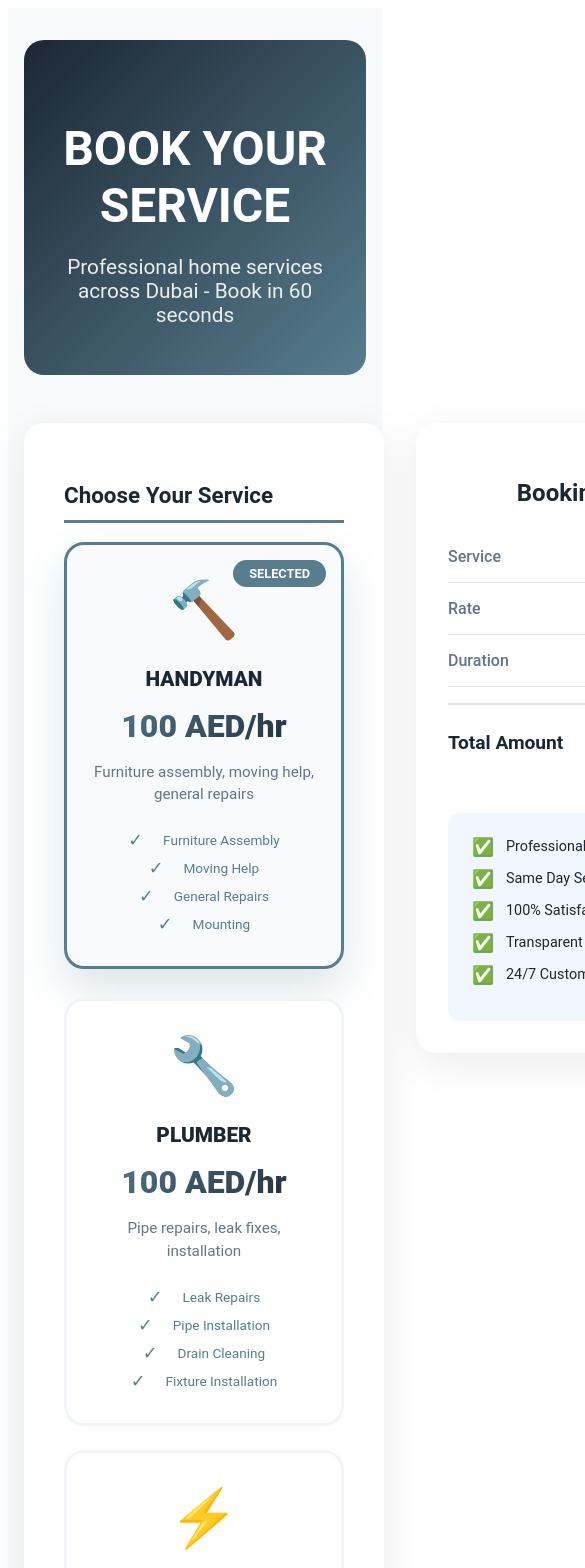
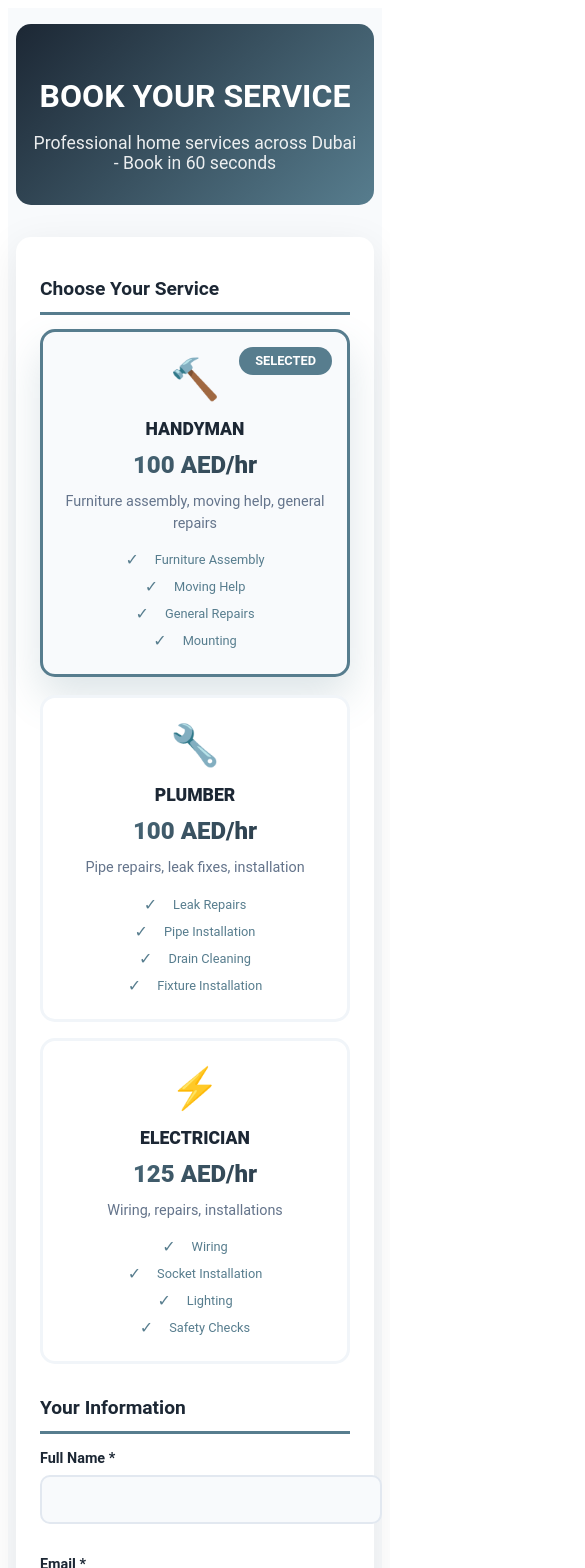
Before and after one commit to alpamayo73/main, a Next.js app: page /booking in a window 390 px wide. Shown: the top 1568 px of the page, 585 px wide, since content can reach past the window. Built offline with nearby package versions, Linux system fonts and the light colour scheme.

Commit message:
Update booking.js

```diff
--- a/src/pages/booking.js
+++ b/src/pages/booking.js
@@ -1,4 +1,4 @@
-import { useState } from 'react';
+import { useState, useEffect } from 'react';
 import Head from 'next/head';
 
 export default function Booking() {
@@ -11,12 +11,13 @@ export default function Booking() {
     area: '',
     date: '',
     time: '',
-    duration: 1, // Changed default to 1 hour
+    duration: 1,
     description: ''
   });
 
   const [isSubmitting, setIsSubmitting] = useState(false);
   const [submitMessage, setSubmitMessage] = useState('');
+  const [isMobile, setIsMobile] = useState(false);
 
   const dubaiAreas = [
     'Downtown Dubai', 'Dubai Marina', 'Jumeirah', 'Al Barsha', 'Al Quoz',
@@ -62,6 +63,18 @@ export default function Booking() {
     '17:00', '17:30', '18:00', '18:30', '19:00', '19:30'
   ];
 
+  // Check if mobile on mount and resize
+  useEffect(() => {
+    const checkMobile = () => {
+      setIsMobile(window.innerWidth < 768);
+    };
+
+    checkMobile();
+    window.addEventListener('resize', checkMobile);
+
+    return () => window.removeEventListener('resize', checkMobile);
+  }, []);
+
   const handleChange = (e) => {
     setFormData({
       ...formData,
@@ -105,7 +118,7 @@ export default function Booking() {
           area: '',
           date: '',
           time: '',
-          duration: 1, // Reset to 1 hour
+          duration: 1,
           description: ''
         });
       } else {
@@ -127,70 +140,73 @@ export default function Booking() {
     container: {
       maxWidth: '1200px',
       margin: '0 auto',
-      padding: '2rem 1rem',
+      padding: isMobile ? '1rem 0.5rem' : '2rem 1rem',
       fontFamily: 'Roboto, sans-serif',
       backgroundColor: '#f8fafc'
     },
     header: {
       textAlign: 'center',
-      marginBottom: '3rem',
-      padding: '3rem 1rem',
+      marginBottom: isMobile ? '2rem' : '3rem',
+      padding: isMobile ? '2rem 1rem' : '3rem 1rem',
       background: 'linear-gradient(135deg, #1C2734 0%, #577D8E 100%)',
-      borderRadius: '20px',
+      borderRadius: isMobile ? '15px' : '20px',
       color: 'white'
     },
     title: {
-      fontSize: '3rem',
+      fontSize: isMobile ? '2rem' : '3rem',
       fontWeight: '700',
       marginBottom: '1rem',
       textTransform: 'uppercase'
     },
     subtitle: {
-      fontSize: '1.3rem',
+      fontSize: isMobile ? '1.1rem' : '1.3rem',
       opacity: 0.9,
       marginBottom: '0'
     },
     content: {
       display: 'grid',
-      gridTemplateColumns: '1fr 400px',
-      gap: '2rem',
+      gridTemplateColumns: isMobile ? '1fr' : '1fr 400px',
+      gap: isMobile ? '1rem' : '2rem',
       alignItems: 'start'
     },
     formSection: {
       backgroundColor: 'white',
-      padding: '2.5rem',
-      borderRadius: '20px',
-      boxShadow: '0 10px 40px rgba(0,0,0,0.08)'
+      padding: isMobile ? '1.5rem' : '2.5rem',
+      borderRadius: isMobile ? '15px' : '20px',
+      boxShadow: '0 10px 40px rgba(0,0,0,0.08)',
+      order: isMobile ? 1 : 'unset'
     },
     summarySection: {
       backgroundColor: 'white',
-      padding: '2rem',
-      borderRadius: '20px',
+      padding: isMobile ? '1.5rem' : '2rem',
+      borderRadius: isMobile ? '15px' : '20px',
       boxShadow: '0 10px 40px rgba(0,0,0,0.08)',
-      position: 'sticky',
-      top: '2rem'
+      position: isMobile ? 'static' : 'sticky',
+      top: isMobile ? 'unset' : '2rem',
+      order: isMobile ? 2 : 'unset',
+      marginBottom: isMobile ? '1rem' : '0'
     },
     section: {
-      marginBottom: '2.5rem'
+      marginBottom: isMobile ? '2rem' : '2.5rem'
     },
     sectionTitle: {
-      fontSize: '1.4rem',
+      fontSize: isMobile ? '1.2rem' : '1.4rem',
       fontWeight: '700',
       color: '#1C2734',
-      marginBottom: '1.5rem',
+      marginBottom: isMobile ? '1rem' : '1.5rem',
       paddingBottom: '0.75rem',
       borderBottom: '3px solid #577D8E'
     },
     serviceGrid: {
       display: 'grid',
-      gridTemplateColumns: 'repeat(auto-fit, minmax(280px, 1fr))',
-      gap: '1.5rem',
+      gridTemplateColumns: isMobile ? '1fr' : 'repeat(auto-fit, minmax(280px, 1fr))',
+      gap: isMobile ? '1rem' : '1.5rem',
       marginBottom: '1rem'
     },
     serviceCard: {
       border: '3px solid #f1f5f9',
-      borderRadius: '20px',
-      padding: '2rem 1.5rem',
+      borderRadius: isMobile ? '15px' : '20px',
+      padding: isMobile ? '1.5rem 1rem' : '2rem 1.5rem',
       cursor: 'pointer',
       transition: 'all 0.4s ease',
       backgroundColor: 'white',
@@ -201,35 +217,35 @@ export default function Booking() {
     serviceCardSelected: {
       borderColor: '#577D8E',
       backgroundColor: '#f8fafc',
-      transform: 'translateY(-5px)',
+      transform: isMobile ? 'translateY(-2px)' : 'translateY(-5px)',
       boxShadow: '0 20px 40px rgba(87, 125, 142, 0.2)'
     },
     serviceIcon: {
-      fontSize: '3.5rem',
-      marginBottom: '1.5rem',
+      fontSize: isMobile ? '2.5rem' : '3.5rem',
+      marginBottom: isMobile ? '1rem' : '1.5rem',
       display: 'block'
     },
     serviceName: {
-      fontSize: '1.3rem',
+      fontSize: isMobile ? '1.1rem' : '1.3rem',
       fontWeight: '800',
       color: '#1C2734',
-      marginBottom: '1rem',
+      marginBottom: isMobile ? '0.75rem' : '1rem',
       textTransform: 'uppercase'
     },
     servicePrice: {
-      fontSize: '2rem',
+      fontSize: isMobile ? '1.5rem' : '2rem',
       fontWeight: '900',
       color: '#577D8E',
-      marginBottom: '1rem',
+      marginBottom: isMobile ? '0.75rem' : '1rem',
       background: 'linear-gradient(135deg, #577D8E, #1C2734)',
       WebkitBackgroundClip: 'text',
       WebkitTextFillColor: 'transparent'
     },
     serviceDescription: {
-      fontSize: '0.95rem',
+      fontSize: isMobile ? '0.9rem' : '0.95rem',
       color: '#64748b',
       lineHeight: '1.5',
-      marginBottom: '1.5rem'
+      marginBottom: isMobile ? '1rem' : '1.5rem'
     },
     serviceFeatures: {
       display: 'flex',
@@ -238,7 +254,7 @@ export default function Booking() {
       marginTop: '1rem'
     },
     serviceFeature: {
-      fontSize: '0.85rem',
+      fontSize: isMobile ? '0.8rem' : '0.85rem',
       color: '#577D8E',
       display: 'flex',
       alignItems: 'center',
@@ -262,44 +278,44 @@ export default function Booking() {
     },
     formGrid: {
       display: 'grid',
-      gridTemplateColumns: 'repeat(auto-fit, minmax(250px, 1fr))',
-      gap: '1.5rem',
+      gridTemplateColumns: isMobile ? '1fr' : 'repeat(auto-fit, minmax(250px, 1fr))',
+      gap: isMobile ? '1rem' : '1.5rem',
       marginBottom: '1rem'
     },
     formGroup: {
-      marginBottom: '1.5rem'
+      marginBottom: isMobile ? '1rem' : '1.5rem'
     },
     label: {
       display: 'block',
       marginBottom: '0.5rem',
       fontWeight: '600',
       color: '#1C2734',
-      fontSize: '0.95rem'
+      fontSize: isMobile ? '0.9rem' : '0.95rem'
     },
     input: {
       width: '100%',
-      padding: '1rem',
+      padding: isMobile ? '0.875rem' : '1rem',
       border: '2px solid #e2e8f0',
-      borderRadius: '12px',
-      fontSize: '1rem',
+      borderRadius: isMobile ? '10px' : '12px',
+      fontSize: isMobile ? '0.95rem' : '1rem',
       transition: 'all 0.3s ease',
       backgroundColor: '#f8fafc'
     },
     select: {
       width: '100%',
-      padding: '1rem',
+      padding: isMobile ? '0.875rem' : '1rem',
       border: '2px solid #e2e8f0',
-      borderRadius: '12px',
-      fontSize: '1rem',
+      borderRadius: isMobile ? '10px' : '12px',
+      fontSize: isMobile ? '0.95rem' : '1rem',
       backgroundColor: '#f8fafc',
       transition: 'all 0.3s ease'
     },
     textarea: {
       width: '100%',
-      padding: '1rem',
+      padding: isMobile ? '0.875rem' : '1rem',
       border: '2px solid #e2e8f0',
-      borderRadius: '12px',
-      fontSize: '1rem',
+      borderRadius: isMobile ? '10px' : '12px',
+      fontSize: isMobile ? '0.95rem' : '1rem',
       minHeight: '120px',
       resize: 'vertical',
       backgroundColor: '#f8fafc',
@@ -311,85 +327,88 @@ export default function Booking() {
       boxShadow: '0 0 0 3px rgba(87, 125, 142, 0.1)'
     },
     summaryTitle: {
-      fontSize: '1.5rem',
+      fontSize: isMobile ? '1.3rem' : '1.5rem',
       fontWeight: '700',
       color: '#1C2734',
-      marginBottom: '1.5rem',
+      marginBottom: isMobile ? '1rem' : '1.5rem',
       textAlign: 'center'
     },
     summaryItem: {
       display: 'flex',
       justifyContent: 'space-between',
       alignItems: 'center',
-      padding: '1rem 0',
+      padding: isMobile ? '0.75rem 0' : '1rem 0',
       borderBottom: '1px solid #e2e8f0'
     },
     summaryLabel: {
       color: '#64748b',
-      fontWeight: '500'
+      fontWeight: '500',
+      fontSize: isMobile ? '0.9rem' : '1rem'
     },
     summaryValue: {
       color: '#1C2734',
-      fontWeight: '600'
+      fontWeight: '600',
+      fontSize: isMobile ? '0.9rem' : '1rem'
     },
     total: {
       display: 'flex',
       justifyContent: 'space-between',
       alignItems: 'center',
-      padding: '1.5rem 0',
+      padding: isMobile ? '1rem 0' : '1.5rem 0',
       borderTop: '2px solid #e2e8f0',
       marginTop: '1rem'
     },
     totalLabel: {
-      fontSize: '1.2rem',
+      fontSize: isMobile ? '1.1rem' : '1.2rem',
       fontWeight: '700',
       color: '#1C2734'
     },
     totalValue: {
-      fontSize: '1.5rem',
+      fontSize: isMobile ? '1.3rem' : '1.5rem',
       fontWeight: '800',
       color: '#577D8E'
     },
     features: {
       backgroundColor: '#f0f7ff',
-      padding: '1.5rem',
-      borderRadius: '12px',
-      marginTop: '2rem'
+      padding: isMobile ? '1rem' : '1.5rem',
+      borderRadius: isMobile ? '10px' : '12px',
+      marginTop: isMobile ? '1.5rem' : '2rem'
     },
     feature: {
       display: 'flex',
       alignItems: 'center',
-      marginBottom: '0.75rem',
-      fontSize: '0.9rem',
+      marginBottom: isMobile ? '0.5rem' : '0.75rem',
+      fontSize: isMobile ? '0.85rem' : '0.9rem',
       color: '#1C2734'
     },
     featureIcon: {
       color: '#577D8E',
-      marginRight: '0.75rem',
-      fontSize: '1.1rem'
+      marginRight: isMobile ? '0.5rem' : '0.75rem',
+      fontSize: isMobile ? '1rem' : '1.1rem',
+      flexShrink: 0
     },
     submitButton: {
       width: '100%',
       background: 'linear-gradient(135deg, #577D8E 0%, #1C2734 100%)',
       color: 'white',
-      padding: '1.25rem 2rem',
+      padding: isMobile ? '1.1rem 1.5rem' : '1.25rem 2rem',
       border: 'none',
-      borderRadius: '12px',
-      fontSize: '1.1rem',
+      borderRadius: isMobile ? '10px' : '12px',
+      fontSize: isMobile ? '1rem' : '1.1rem',
       fontWeight: '700',
       cursor: 'pointer',
       transition: 'all 0.3s ease',
-      marginTop: '2rem',
+      marginTop: isMobile ? '1.5rem' : '2rem',
       textTransform: 'uppercase',
       letterSpacing: '0.5px'
     },
     message: {
-      padding: '1.25rem',
-      borderRadius: '12px',
-      marginTop: '1.5rem',
+      padding: isMobile ? '1rem' : '1.25rem',
+      borderRadius: isMobile ? '10px' : '12px',
+      marginTop: isMobile ? '1rem' : '1.5rem',
       textAlign: 'center',
       fontWeight: '600',
-      fontSize: '1rem'
+      fontSize: isMobile ? '0.95rem' : '1rem'
     },
     success: {
       backgroundColor: '#dcfce7',
@@ -402,7 +421,7 @@ export default function Booking() {
       border: '2px solid #fecaca'
     },
     durationNote: {
-      fontSize: '0.85rem',
+      fontSize: isMobile ? '0.8rem' : '0.85rem',
       color: '#577D8E',
       textAlign: 'center',
       marginTop: '0.5rem',
@@ -415,6 +434,7 @@ export default function Booking() {
       <Head>
         <title>Book Service | Alpamayo Technical Services</title>
         <meta name="description" content="Book Handyman, Plumber, or Electrician services in Dubai. Professional technicians available per hour." />
+        <meta name="viewport" content="width=device-width, initial-scale=1" />
       </Head>
 
       <div style={styles.container}>
@@ -428,7 +448,7 @@ export default function Booking() {
           {/* Main Form */}
           <div style={styles.formSection}>
             <form onSubmit={handleSubmit}>
-              {/* Service Selection - IMPROVED DESIGN */}
+              {/* Service Selection */}
               <div style={styles.section}>
                 <h2 style={styles.sectionTitle}>Choose Your Service</h2>
                 <div style={styles.serviceGrid}>
@@ -441,13 +461,13 @@ export default function Booking() {
                       }}
                       onClick={() => setFormData({...formData, serviceType: key})}
                       onMouseOver={(e) => {
-                        if (formData.serviceType !== key) {
+                        if (formData.serviceType !== key && !isMobile) {
                           e.currentTarget.style.transform = 'translateY(-3px)';
                           e.currentTarget.style.boxShadow = '0 10px 25px rgba(0,0,0,0.1)';
                         }
                       }}
                       onMouseOut={(e) => {
-                        if (formData.serviceType !== key) {
+                        if (formData.serviceType !== key && !isMobile) {
                           e.currentTarget.style.transform = 'translateY(0)';
                           e.currentTarget.style.boxShadow = 'none';
                         }
@@ -638,8 +658,8 @@ export default function Booking() {
                   ...(isSubmitting && { opacity: 0.7, cursor: 'not-allowed' })
                 }}
                 disabled={isSubmitting}
-                onMouseOver={(e) => !isSubmitting && (e.target.style.transform = 'translateY(-2px)')}
-                onMouseOut={(e) => !isSubmitting && (e.target.style.transform = 'translateY(0)')}
+                onMouseOver={(e) => !isSubmitting && !isMobile && (e.target.style.transform = 'translateY(-2px)')}
+                onMouseOut={(e) => !isSubmitting && !isMobile && (e.target.style.transform = 'translateY(0)')}
               >
                 {isSubmitting ? 'Booking Your Service...' : 'Confirm & Book Now'}
               </button>
@@ -655,7 +675,7 @@ export default function Booking() {
             </form>
           </div>
 
-          {/* Booking Summary */}
+          {/* Booking Summary - Now appears at bottom on mobile */}
           <div style={styles.summarySection}>
             <h3 style={styles.summaryTitle}>Booking Summary</h3>
 
```
